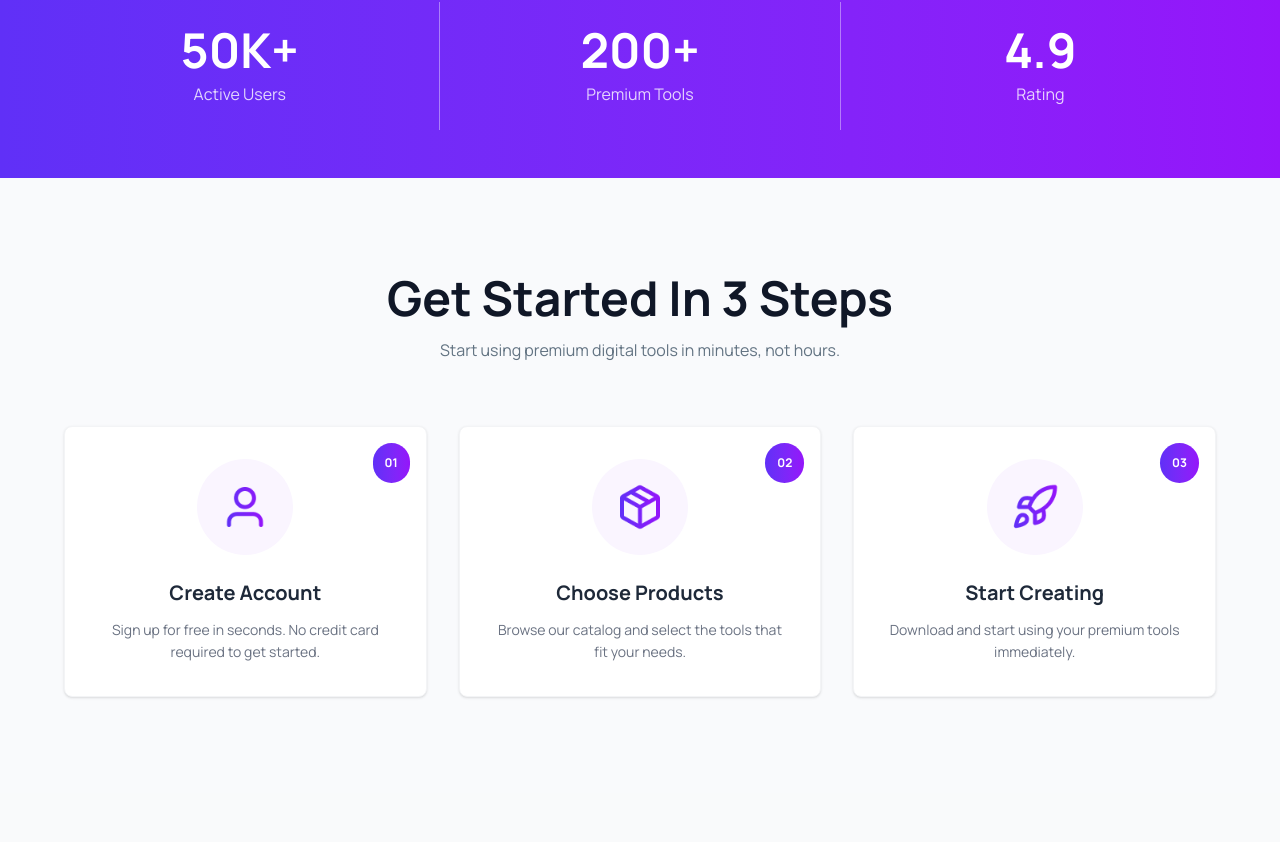
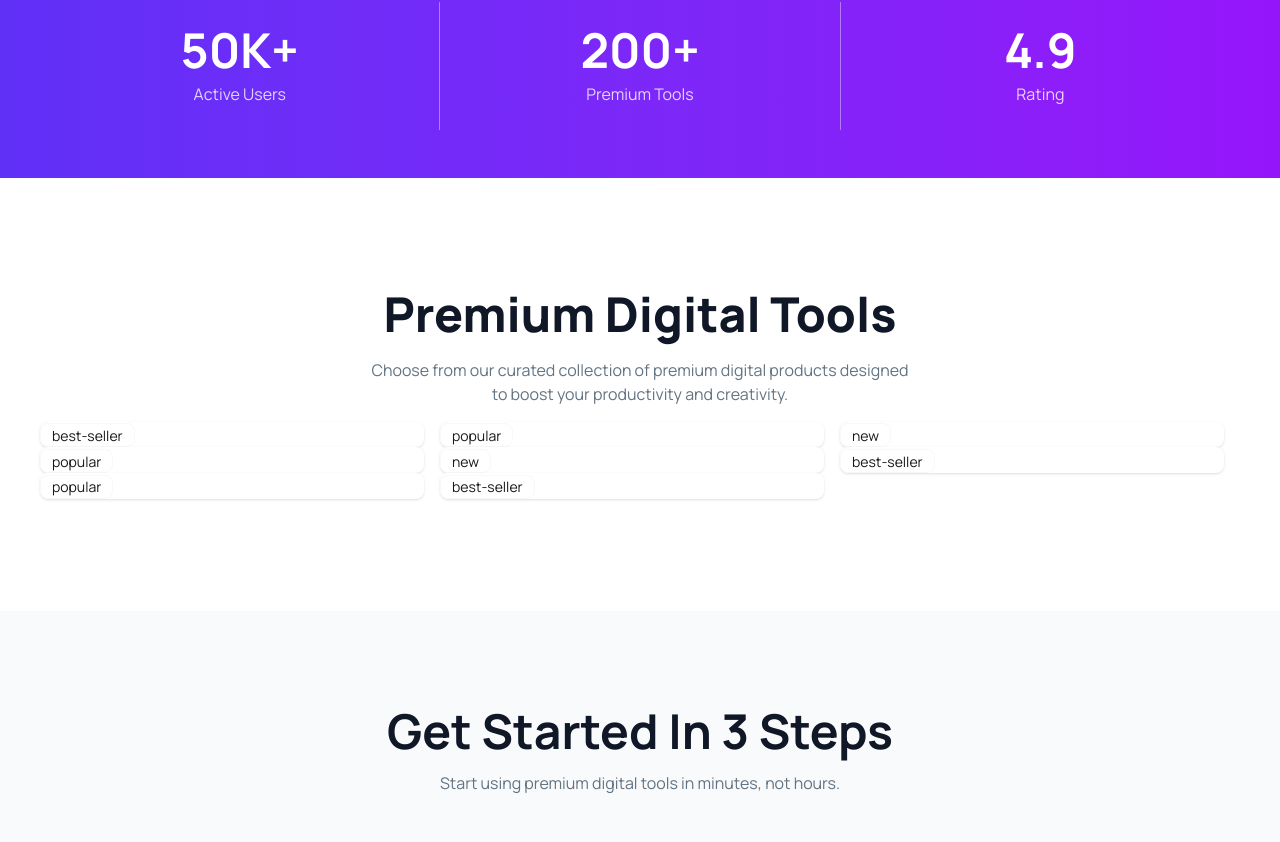
Before and after one commit to souldev003/B13-A6-DigiTools, a React (Vite) app: page / in a window 1280 px wide. Shown: the part 918-1760 px from the top of the page. Built offline with nearby package versions, Linux system fonts and the light colour scheme.

Commit message:
Products data added to ui

```diff
--- /dev/null
+++ b/public/productsData.json
@@ -0,0 +1,94 @@
+[
+  {
+    "id": 1,
+    "name": "AI Writing Pro",
+    "description": "Generate high-quality content, blogs, and marketing copy in seconds with advanced AI.",
+    "price": 29,
+    "period": "monthly",
+    "tag": "Best Seller",
+    "tagType": "best-seller",
+    "features": [
+      "Unlimited AI generations",
+      "50+ writing templates",
+      "Grammar checker"
+    ],
+    "icon": "PencilLine"
+  },
+  {
+    "id": 2,
+    "name": "Design Templates Pack",
+    "description": "2000+ premium templates for social media, presentations, and marketing materials.",
+    "price": 49,
+    "period": "one-time",
+    "tag": "Popular",
+    "tagType": "popular",
+    "features": ["2000+ templates", "Monthly updates", "Commercial license"],
+    "icon": "LayoutTemplate"
+  },
+  {
+    "id": 3,
+    "name": "Premium Stock Assets",
+    "description": "Access millions of royalty-free photos, videos, and graphics for your projects.",
+    "price": 19,
+    "period": "monthly",
+    "tag": "New",
+    "tagType": "new",
+    "features": ["10M+ assets", "Commercial use", "No attribution"],
+    "icon": "Camera"
+  },
+  {
+    "id": 4,
+    "name": "Automation Toolkit",
+    "description": "Automate repetitive tasks and streamline your workflow with powerful tools.",
+    "price": 79,
+    "period": "monthly",
+    "tag": "Popular",
+    "tagType": "popular",
+    "features": ["50+ automations", "API access", "Custom workflows"],
+    "icon": "Settings"
+  },
+  {
+    "id": 5,
+    "name": "Resume Builder Pro",
+    "description": "Create professional resumes and cover letters that land interviews.",
+    "price": 15,
+    "period": "one-time",
+    "tag": "New",
+    "tagType": "new",
+    "features": ["100+ templates", "ATS optimization", "Export to PDF"],
+    "icon": "FileUser"
+  },
+  {
+    "id": 6,
+    "name": "Social Media Content Kit",
+    "description": "Complete toolkit for creating engaging social media content across all platforms.",
+    "price": 39,
+    "period": "monthly",
+    "tag": "Best Seller",
+    "tagType": "best-seller",
+    "features": ["5000+ assets", "Scheduler included", "Analytics dashboard"],
+    "icon": "Share2"
+  },
+  {
+    "id": 7,
+    "name": "Video Editor Plus",
+    "description": "Professional grade video editing tools right in your browser.",
+    "price": 199,
+    "period": "yearly",
+    "tag": "Featured",
+    "tagType": "popular",
+    "features": ["4K Export", "Stock Music library", "Cloud storage"],
+    "icon": "Video"
+  },
+  {
+    "id": 8,
+    "name": "SEO Analyzer",
+    "description": "Boost your website rankings with deep insights and keyword tracking.",
+    "price": 45,
+    "period": "monthly",
+    "tag": "Sale",
+    "tagType": "best-seller",
+    "features": ["Keyword research", "Competitor analysis", "Weekly reports"],
+    "icon": "Search"
+  }
+]
--- a/src/App.jsx
+++ b/src/App.jsx
@@ -6,13 +6,31 @@ import GetStarted from "./components/GetStarted";
 import Pricing from "./components/Pricing";
 import CTASection from "./components/CTASection";
 import Footer from "./components/Footer";
+import ProductsList from "./components/Products/ProductsList";
+import { Suspense } from "react";
+
+const getProducts = async () => {
+  const res = await fetch("/productsData.json");
+  return res.json();
+};
 
 function App() {
+  const productsPromise = getProducts();
+
   return (
     <>
       <Navbar></Navbar>
       <Hero></Hero>
       <About />
+      <Suspense
+        fallback={
+          <div className="text-center my-9 bg-[#FFFFFF]">
+            <span className="loading loading-bars loading-xl"></span>
+          </div>
+        }
+      >
+        <ProductsList productsPromise={productsPromise} />
+      </Suspense>
       <GetStarted />
       <Pricing />
       <CTASection />
--- a/src/components/Footer.jsx
+++ b/src/components/Footer.jsx
@@ -47,6 +47,7 @@ const Footer = () => {
             </div>
           </div>
 
+          <div className="flex justify-center">
             <div>
               <h3 className="text-white text-lg font-semibold">Social Links</h3>
               <div className="flex flex-wrap items-center gap-4 mt-5">
@@ -59,6 +60,7 @@ const Footer = () => {
                     <img className="w-5" src={icon.img} alt={icon.alt} />
                   </a>
                 ))}
+              </div>
             </div>
           </div>
         </div>
--- /dev/null
+++ b/src/components/Products/ProductsList.jsx
@@ -0,0 +1,38 @@
+import React, { use } from "react";
+
+const ProductsList = ({ productsPromise }) => {
+  const productsData = use(productsPromise);
+  console.log(productsData);
+
+  return (
+    <div className="bg-[#FFFFFF] lg:py-28">
+      <div className="max-w-300 mx-auto">
+        <div>
+          <h1 className="text-5xl font-extrabold text-center text-[#101727] mb-5">
+            Premium Digital Tools
+          </h1>
+          <p className="text-center text-[#627382] mb-4">
+            Choose from our curated collection of premium digital products
+            designed <br /> to boost your productivity and creativity.
+          </p>
+        </div>
+
+        <div className="grid md:grid-cols-2 lg:grid-cols-3">
+          {productsData.map((product, i) => (
+            <div key={i}>
+              <div className="card w-96 bg-base-100 shadow-sm">
+                <div>
+                  <span className="badge">{product.tagType}</span>
+
+                  <div></div>
+                </div>
+              </div>
+            </div>
+          ))}
+        </div>
+      </div>
+    </div>
+  );
+};
+
+export default ProductsList;
```
Lines whose indentation alone changed are shown as unchanged.
